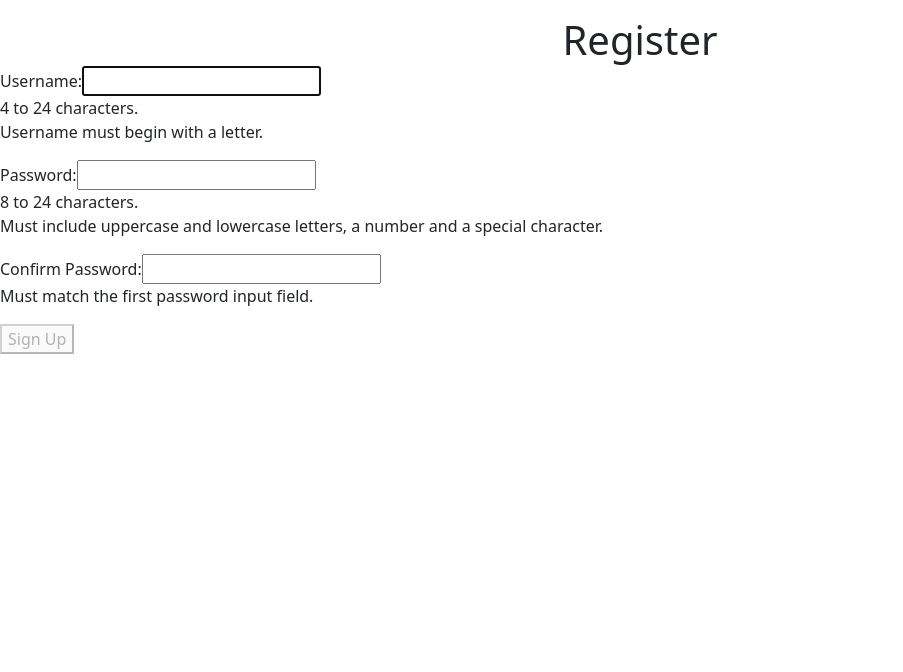
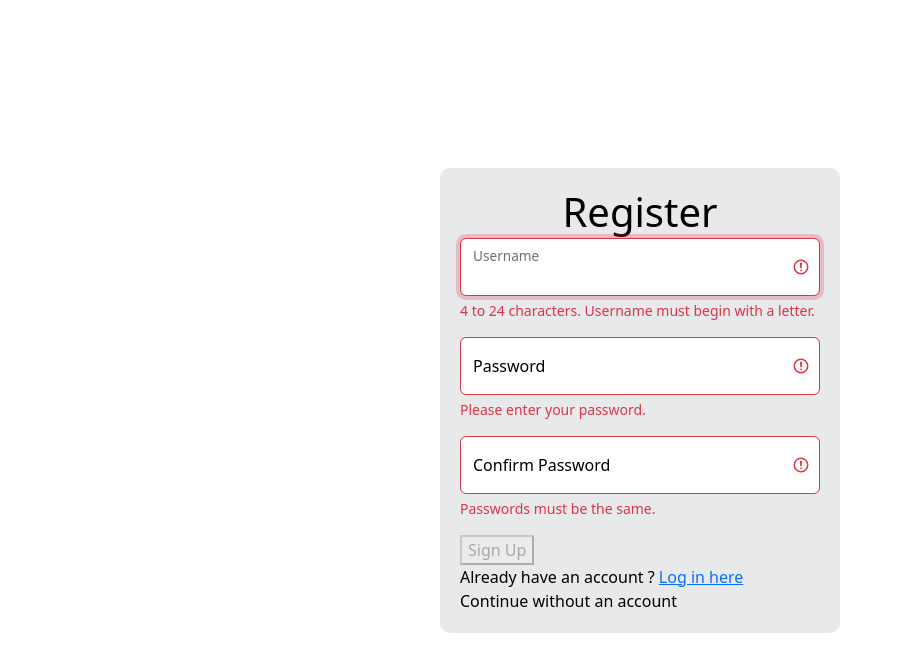
Before and after one commit to anbolus/irc-chat-app, a React (Create React App) app in the folder client/: page /register in a window 1280 px wide. Shown: the top 672 px of the page, without its empty margins (0-903 px from the left). Built offline with nearby package versions, Linux system fonts and the light colour scheme.

Commit message:
validation register

```diff
--- a/client/package.json
+++ b/client/package.json
@@ -12,6 +12,7 @@
     "@testing-library/react": "^13.4.0",
     "@testing-library/user-event": "^13.5.0",
     "axios": "^1.2.5",
+    "bootstrap": "^5.3.0-alpha1",
     "react": "^18.2.0",
     "react-dom": "^18.2.0",
     "react-router-dom": "^6.8.0",
--- /dev/null
+++ b/client/src/components/auth/register.css
@@ -0,0 +1,25 @@
+.wrapper {
+    height: 100vh;
+    display: flex;
+    justify-content: center;
+    width:400px;
+    padding: 0;
+  }
+
+  .loginForm {
+    width: 400px;
+    height: min-content;
+    padding: 20px;
+    border-radius: 10px;
+    color: black;
+    background-color: #E7E9EB;
+  }
+
+  h1 {
+    display: flex;
+    margin: 0;
+    height: 50px;
+    align-self: center;
+    justify-content: center;
+
+  }
--- a/client/src/views/Register.jsx
+++ b/client/src/views/Register.jsx
@@ -1,8 +1,9 @@
 import React, { useState, useEffect, useRef } from "react";
-
+import "../components/auth/register.css"
 import "react-toastify/dist/ReactToastify.css";
 /* import { registerRoute } from "../utils/apiCalls"; */
 import axios from "../utils/axios";
+import { Link } from "react-router-dom";
 
 const USER_REGEX = /^[A-z][A-z0-9-_]{3,23}$/;
 const PASS_REGEX = /^(?=.*[a-z])(?=.*[A-Z])(?=.*[0-9])(?=.*[!@#$%]).{8,24}$/;
@@ -56,7 +57,7 @@ function Register() {
     const handleSubmit = async (e) => {
         e.preventDefault();
 
-        const body = {username: username, password: password};
+        const body = { username: username, password: password };
 
         const axiosConfig = {
             headers: {
@@ -72,7 +73,7 @@ function Register() {
             setSuccess(true);
 
         } catch (error) {
-            if(!error?.res) {
+            if (!error?.res) {
                 setError('No server response');
 
             } else if (error.res?.status === 400) {
@@ -96,18 +97,19 @@ function Register() {
                 </section>
             ) : (
 
-        <section>
+                <div className='wrapper d-flex align-items-center has-validation justify-content w-100'>
                     <p ref={errRef} className={errorMessage ? "errorMessage" : "offscreen"} aria-live="assertive">{errorMessage}</p>
+                    <form onSubmit={handleSubmit} className='loginForm was-validated'>
                         <h1>Register</h1>
-            <form onSubmit={handleSubmit}>
-                <label htmlFor="username">
-                    Username:
-                </label>
+                        <div class="form-floating mb-3 is-invalid">
                             <input
                                 type="text"
-                            id="username"
+                                class="form-control"
+                                id="floatingInput"
                                 ref={userRef}
                                 autoComplete="off"
+                                placeholder='Username'
+                                focus
                                 onChange={(e) => setUsername(e.target.value)}
                                 value={username}
                                 required
@@ -116,18 +118,18 @@ function Register() {
                                 onFocus={() => setUserFocus(true)}
                                 onBlur={() => setUserFocus(false)}
                             />
-                        <p id="uidnote" className={userFocus && username && !validUser ? "instructions" : "offscreen"}>
-                            4 to 24 characters.<br />
-                            Username must begin with a letter.<br />
-                        </p>
+                            <label for="floatingInput">Username</label>
+                            <div className='invalid-feedback'/* {userFocus && username && !validUser ? "instructions" : "offscreen"} */ id="uidnote">4 to 24 characters. Username must begin with a letter.</div>
+                            <div className='valid-feedback'></div>
+                        </div>
 
-
-                <label htmlFor="password">
-                    Password:
-                </label>
+                        <div class="form-floating mb-3 is-invalid">
                             <input
                                 type="password"
-                            id="password"
+                                class="form-control"
+                                focus
+                                placeholder="password"
+                                id="floatingInput"
                                 onChange={(e) => setPassword(e.target.value)}
                                 value={password}
                                 required
@@ -136,17 +138,21 @@ function Register() {
                                 onFocus={() => setPassFocus(true)}
                                 onBlur={() => setPassFocus(false)}
                             />
-                        <p id="pwdnote" className={passFocus && !validPass ? "instructions" : "offscreen"}>
-                            8 to 24 characters.<br />
+                            {/* <p id="pwdnote" className={passFocus && !validPass ? "instructions" : "offscreen"}>
                                 Must include uppercase and lowercase letters, a number and a special character.<br />
-                        </p>
+                            </p> */}
+                            <label for="floatingInput">Password</label>
+                            <div id="pwdnote" className='invalid-feedback'/* {passFocus && !validPass ? "instructions" : "offscreen"} */>Please enter your password.</div>
+                            <div className='valid-feedback'></div>
+                        </div>
 
-                <label htmlFor="confirm_pwd">
-                        Confirm Password:
-                        </label>
+                        <div class="form-floating mb-3 is-invalid">
                             <input
                                 type="password"
-                            id="confirm_pwd"
+                                class="form-control"
+                                focus
+                                id="floatingInput"
+                                placeholder='Confirm password'
                                 onChange={(e) => setMatchPass(e.target.value)}
                                 value={matchPass}
                                 required
@@ -155,13 +161,18 @@ function Register() {
                                 onFocus={() => setMatchFocus(true)}
                                 onBlur={() => setMatchFocus(false)}
                             />
-                        <p id="confirmnote" className={passMatchFocus && !validMatch ? "instructions" : "offscreen"}>
-                            Must match the first password input field.
-                        </p>
-                        <button disabled={!validUser || !validPass || !validMatch ? true : false}>Sign Up</button>
-            </form>
-        </section>
-        )}
+                            <label for="floatingInput">Confirm Password</label>
+                            <div id="confirmnote" className="invalid-feedback" /* className={passMatchFocus && !validMatch ? "instructions" : "offscreen"} */>Passwords must be the same.</div>
+                            <div className='valid-feedback'></div>
+                        </div>
+
+                        <button disabled={!validUser || !validPass || !validMatch ? true : false}>Sign Up</button><br />
+                        <span>Already have an account ? <Link to="/login">Log in here</Link></span><br />
+                        <span>Continue without an account</span>
+                    </form><br/>
+                </div>
+            )
+            }
         </>
     )
 }
```
Also changed, not shown: client/src/ressources/img/logo.png (added), 1 other file (tests, documents, lock files or other folders). Lines whose indentation alone changed are shown as unchanged.
